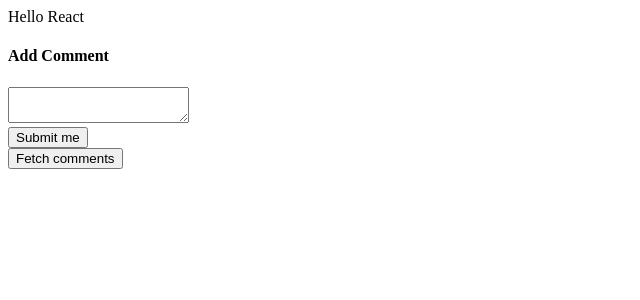
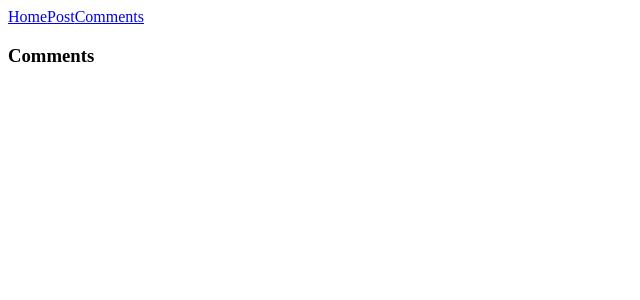
Before and after one commit to Parjoona/advanced-testing-react, a React (Create React App) app: page /comments in a window 1280 px wide. Shown: the top 300 px of the page, without its empty margins (0-640 px from the left). Built offline with nearby package versions, Linux system fonts and the light colour scheme.

Commit message:
added header for the luls

```diff
--- a/src/Components/App.js
+++ b/src/Components/App.js
@@ -1,12 +1,9 @@
 import React from 'react';
-import Box from 'Components/Box/Box'
-import List from 'Components/List/List'
 
 const App = () => (
   <div className="App">
-    Hello React
-    <Box/>
-    <List/>
+    <h3>Hello, welcome to a basic comment app</h3>
+    <p>This is where lorem ipsum text would be</p>
   </div>
 )
 
--- a/src/Components/Box/Box.js
+++ b/src/Components/Box/Box.js
@@ -22,7 +22,7 @@ class Box extends Component {
     return (
       <div>
       <form onSubmit={this.handleSubmit}>
-        <h4>Add Comment</h4>
+        <h3>Add Comment</h3>
         <textarea value={this.state.comment} onChange={this.textareaChange}/>
         <div>
           <button>Submit me</button>
--- /dev/null
+++ b/src/Components/Header/Header.js
@@ -0,0 +1,12 @@
+import React from 'react'
+import { Link } from 'react-router-dom'
+
+const Header = () => (
+  <div>
+    <Link to='/'>Home</Link>
+    <Link to='/post'>Post</Link>
+    <Link to="/comments">Comments</Link>
+  </div>
+)
+
+export default Header
--- a/src/Components/List/List.js
+++ b/src/Components/List/List.js
@@ -2,17 +2,14 @@ import React, { Component } from 'react'
 import { connect } from 'react-redux';
 
 class List extends Component {
-  renderComments = () => {
-    return this.props.comments.map((comment, i) => {
-      return <li key={i}>{comment}</li>
-    })
-  }
-
   render() {
     return (
       <div>
+        <h3>Comments</h3>
         <ul>
-          {this.renderComments()}
+          {this.props.comments.map((comment, i) => {
+            return <li key={i}>{comment}</li>
+          })}
         </ul>
       </div>
     )
--- a/src/Routes/RouterConfig.js
+++ b/src/Routes/RouterConfig.js
@@ -2,11 +2,19 @@ import React from 'react'
 import { Route, Switch } from 'react-router-dom'
 
 import App from 'Components/App';
+import Box from 'Components/Box/Box'
+import List from 'Components/List/List'
+import Header from 'Components/Header/Header'
 
 const RouterConfig = () => (
+  <div>
+    <Header />
     <Switch>
-      <Route path="/" component={App} />
+      <Route path="/" exact component={App} />
+      <Route path="/post" component={Box} />
+      <Route path="/comments" component={List} />
     </Switch>
+  </div>
 )
 
 export default RouterConfig
```
